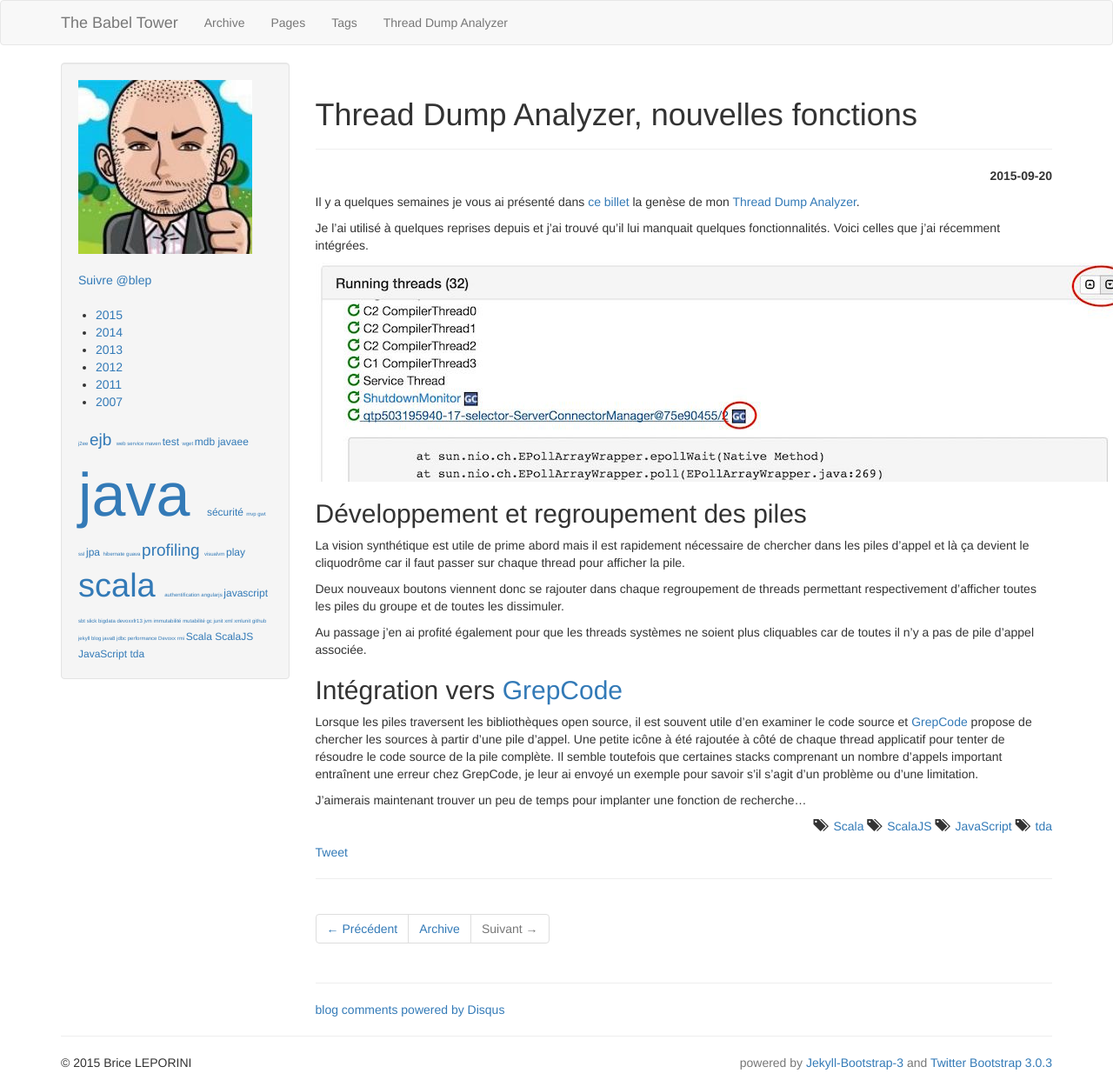
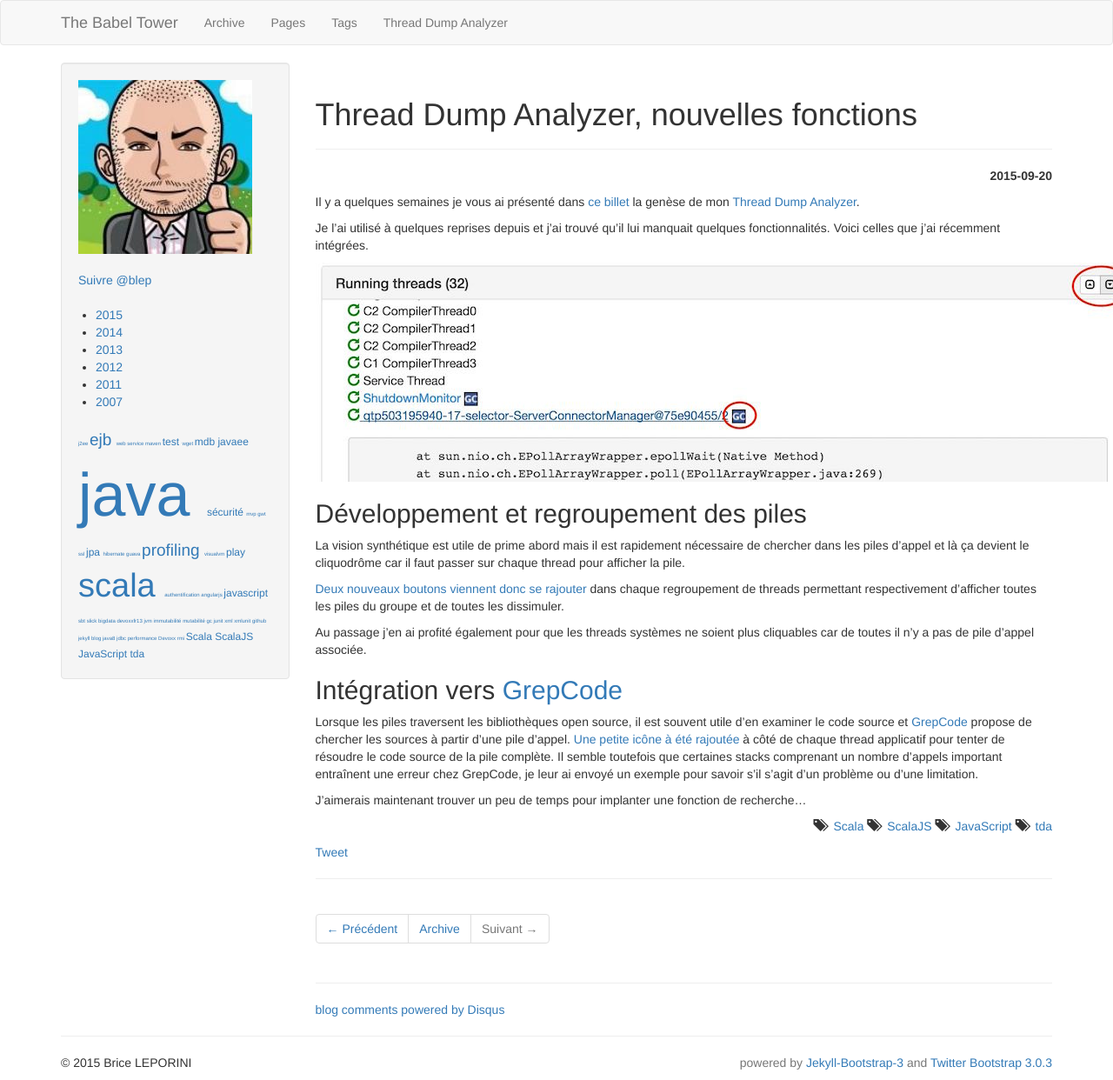
Before and after one commit to bleporini/blog, a Jekyll site: the page built from _posts/2015-09-20-tda-update1.md, in a window 1280 px wide. Shown: the whole page at 87% size. Built offline with Jekyll 4.4.1, drawn with Linux system fonts in a browser that asks for light colours; nearby versions of some CDN libraries; library files that are not in the unit come from our copies; Markdown is read by kramdown in place of the engine named in the settings; comment, search, counter and statistics services are not loaded; part of the change alters nothing that is shown.

```diff
--- a/_posts/2015-09-20-tda-update1.md
+++ b/_posts/2015-09-20-tda-update1.md
@@ -15,12 +15,12 @@ Je l'ai utilisé à quelques reprises depuis et j'ai trouvé qu'il lui manquait
 
 La vision synthétique est utile de prime abord mais il est rapidement nécessaire de chercher dans les piles d'appel et là ça devient le cliquodrôme car il faut passer sur chaque thread pour afficher la pile.
 
-Deux nouveaux boutons viennent donc se rajouter dans chaque regroupement de threads permettant respectivement d'afficher toutes les piles du groupe et de toutes les dissimuler.
+[Deux nouveaux boutons viennent donc se rajouter](https://github.com/bleporini/thread-dump-analyzer/commit/5c02dcd611dae95a1a3a7de4c8e9ecd3769972ad) dans chaque regroupement de threads permettant respectivement d'afficher toutes les piles du groupe et de toutes les dissimuler.
 
 Au passage j'en ai profité également pour que les threads systèmes ne soient plus cliquables car de toutes il n'y a pas de pile d'appel associée.
 
 ## Intégration vers [GrepCode](http://grepcode.com/)
 
-Lorsque les piles traversent les bibliothèques open source, il est souvent utile d'en examiner le code source et [GrepCode](http://grepcode.com/) propose de chercher les sources à partir d'une pile d'appel. Une petite icône à été rajoutée à côté de chaque thread applicatif pour tenter de résoudre le code source de la pile complète. Il semble toutefois que certaines stacks comprenant un nombre d'appels important entraînent une erreur chez GrepCode, je leur ai envoyé un exemple pour savoir s'il s'agit d'un problème ou d'une limitation.
+Lorsque les piles traversent les bibliothèques open source, il est souvent utile d'en examiner le code source et [GrepCode](http://grepcode.com/) propose de chercher les sources à partir d'une pile d'appel. [Une petite icône à été rajoutée](https://github.com/bleporini/thread-dump-analyzer/commit/4dc1e1db42c5580631ca889a5725839d7ecc72a0) à côté de chaque thread applicatif pour tenter de résoudre le code source de la pile complète. Il semble toutefois que certaines stacks comprenant un nombre d'appels important entraînent une erreur chez GrepCode, je leur ai envoyé un exemple pour savoir s'il s'agit d'un problème ou d'une limitation.
 
 J'aimerais maintenant trouver un peu de temps pour implanter une fonction de recherche...
```
